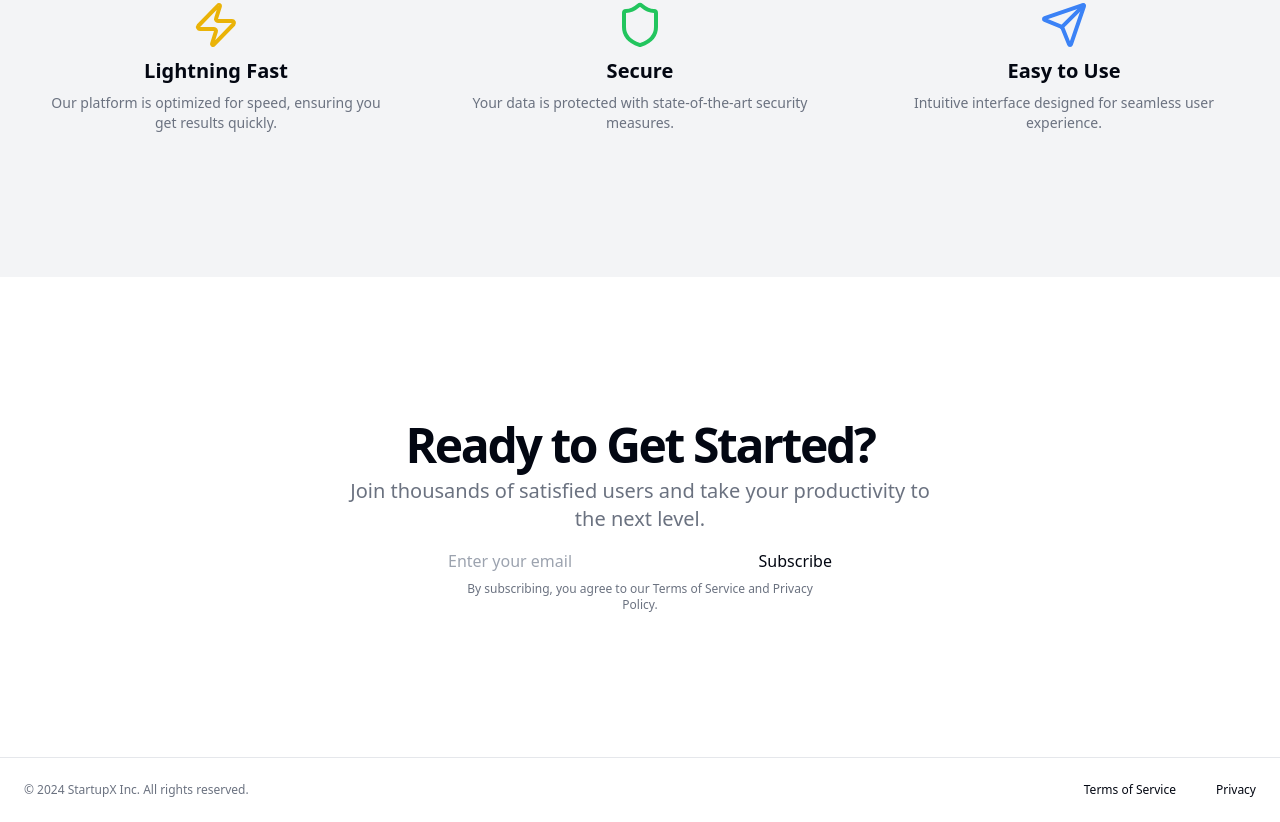
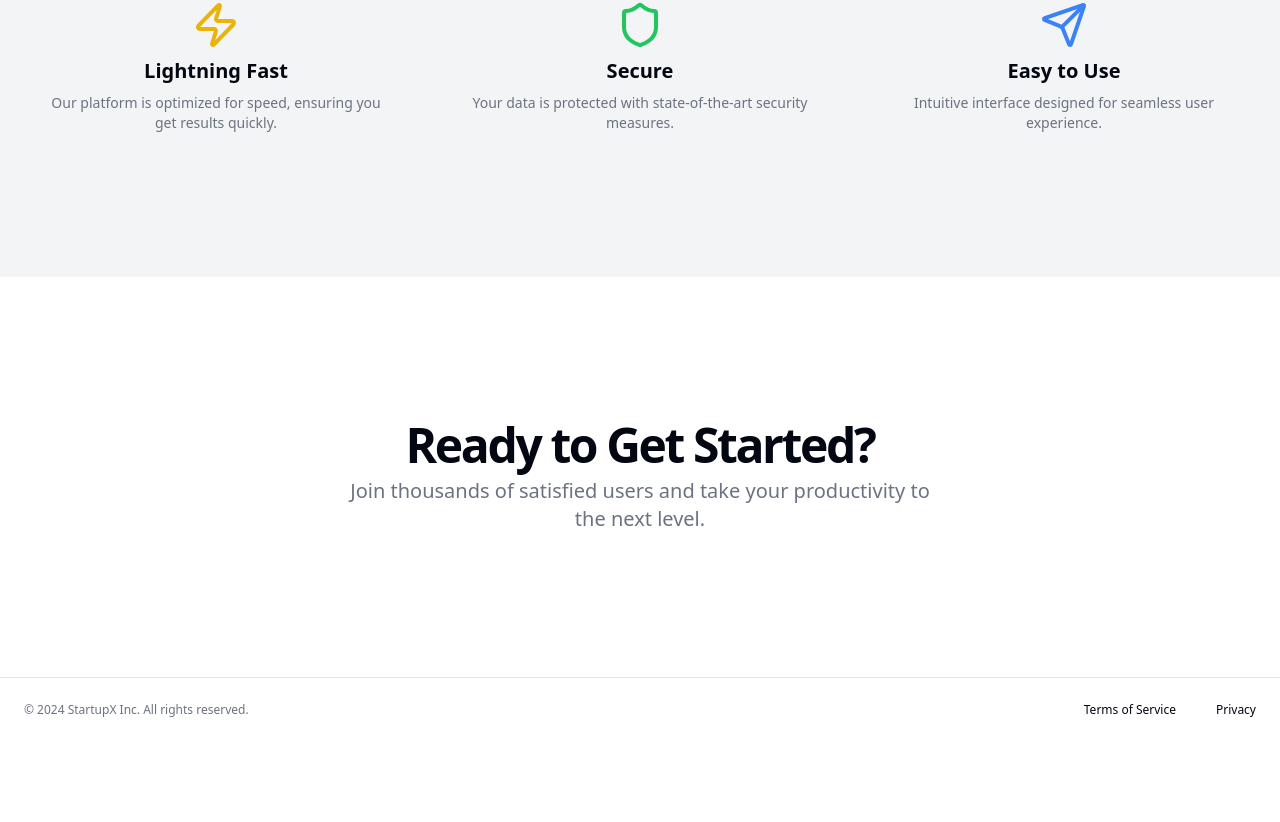
Before and after one commit to Suryadev78/AI-Content-Generator, a Next.js app: page / in a window 1280 px wide. Shown: the part 935-1757 px from the top of the page. After the commit the page ends 1677 px from the top, so only its background shows below. Built offline with nearby package versions, Linux system fonts and the light colour scheme; no server answers.

Commit message:
cleaned the UI

```diff
--- a/app/page.tsx
+++ b/app/page.tsx
@@ -89,20 +89,6 @@ export default function LandingPage() {
                   to the next level.
                 </p>
               </div>
-              <div className="w-full max-w-sm space-y-2 mx-auto">
-                <form className="flex space-x-2">
-                  <input
-                    className="max-w-lg flex-1"
-                    placeholder="Enter your email"
-                    type="email"
-                  />
-                  <button type="submit">Subscribe</button>
-                </form>
-                <p className="text-xs text-gray-500 dark:text-gray-400">
-                  By subscribing, you agree to our Terms of Service and Privacy
-                  Policy.
-                </p>
-              </div>
             </div>
           </div>
         </section>
```
